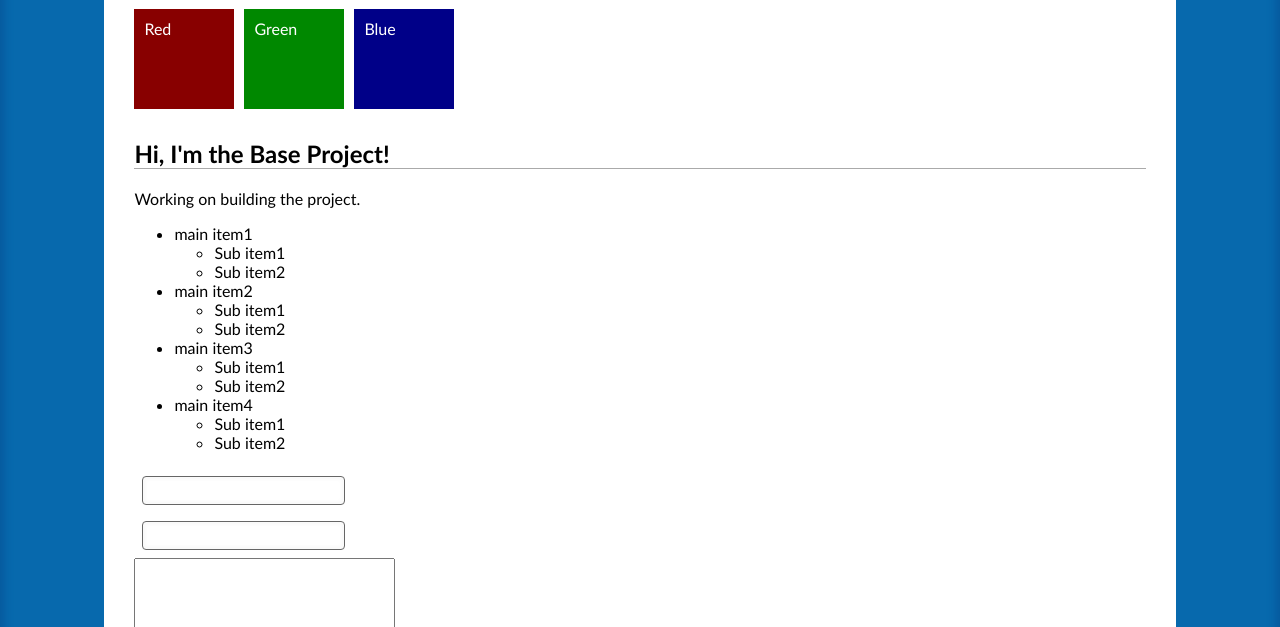
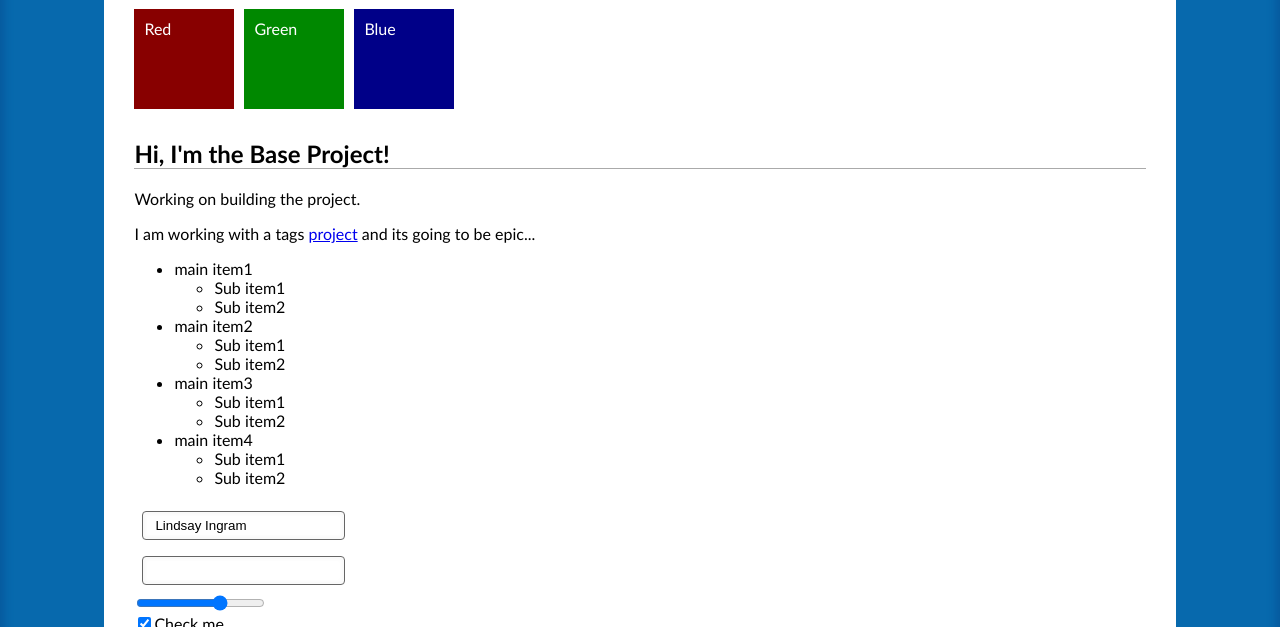
Before and after one commit to EZE22/Image-Slide-Show, a plain HTML site: page index.html in a window 1280 px wide. Shown: the part 173-800 px from the top of the page. Drawn offline with nearby package versions, Linux system fonts and the light colour scheme.

Commit message:
Manipulating Attributes and Properties

```diff
--- a/index.html
+++ b/index.html
@@ -18,6 +18,7 @@
 
     <h2>Hi, I'm the Base Project!</h2>
     <p>Working on building the project.</p>
+    <p>I am working with a tags <a id="special-link" href="/url">project</a> and its going to be epic...</p>
     <ul id="list">
       <li>main item1
         <ul>
@@ -45,8 +46,10 @@
       </li>
     </ul>
     <form action="">
-      <input type="text"><br>
-      <input type="email"><br>
+      <input type="text" value="Peter"><br>
+      <input type="password"><br>
+      <input type="range" min="1" max="10" value="7"><br>
+      <input type="checkbox" name="cb" checked><labl for="cb">Check me</labl><br>
       <textarea name="" id="" cols="30" rows="10"></textarea><br>
       <input type="submit" value="Submit">
     </form>
--- a/js/script.js
+++ b/js/script.js
@@ -1,5 +1,20 @@
 $(function() {
   // jQuery goes here...
+
+  //***Manipulating Attributes and Properties***
+  //attr(), prop(), val()
+  // let specialLink = $("#special-link");
+  // console.log(specialLink.attr("href"));
+
+  // let checkbox = $("input:checkbox");
+  // console.log(checkbox.prop("checked")); //this will return either true or false. true for check
+
+  let textInput = $("input:text");
+  textInput.val("Lindsay Ingram");
+  console.log(textInput.val());
+
+  let rangeInput = $("input:in-range");
+  console.log(rangeInput.val());
 
 
 
```
